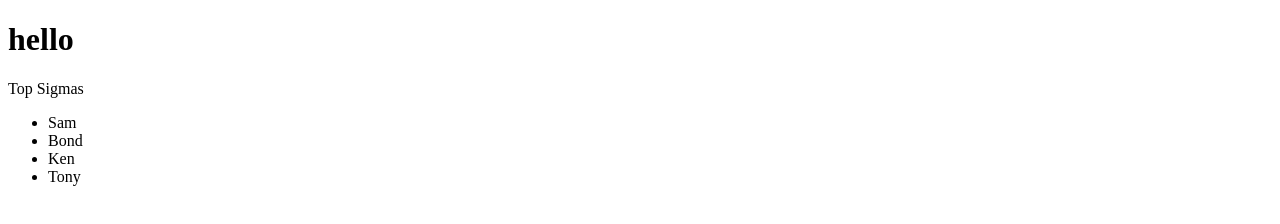
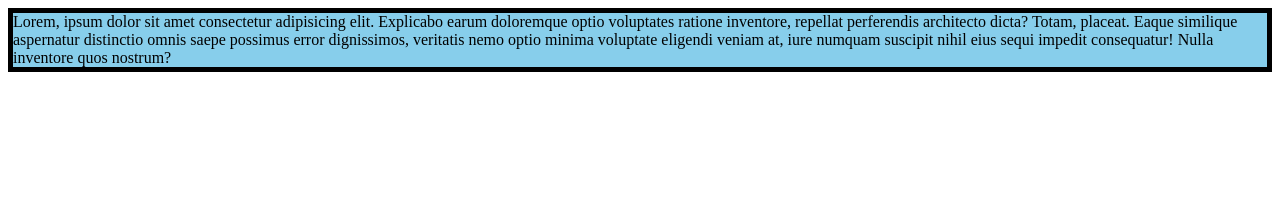
Before and after one commit to SunnyJate/javascript, a plain HTML site: page index.html in a window 1280 px wide. Drawn offline with Linux system fonts and the light colour scheme.

Commit message:
Different way to select element and Addition of content text with paragraph

```diff
--- a/index.html
+++ b/index.html
@@ -8,10 +8,10 @@
     <link rel="icon" type="image/x-icon" href="favicon.ico" />
   </head>
   <body>
-    <h1>hello</h1>
+    <!-- <h1>hello</h1> -->
     <script src="script.js"></script>
 
-    <div>
+    <!-- <div>
       Top Sigmas
       <ul>
         <li class="Hero">Bell</li>
@@ -20,7 +20,10 @@
         <li id="oo7">Ken</li>
         <li class="DON">Tony</li>
       </ul>
-    </div>
+    </div> -->
+    <!-- <h1>Hello<span style="display:none"> Friends</span></h1> -->
+    <div
+    class="Para" style="background-color: skyblue; border: 5px solid black;">Lorem, ipsum dolor sit amet consectetur adipisicing elit. Explicabo earum doloremque optio voluptates ratione inventore, repellat perferendis architecto dicta? Totam, placeat. Eaque similique aspernatur distinctio omnis saepe possimus error dignissimos, veritatis nemo optio minima voluptate eligendi veniam at, iure numquam suscipit nihil eius sequi impedit consequatur! Nulla inventore quos nostrum?</div>
     <script src="index.js"></script>
   </body>
 </html>
```
